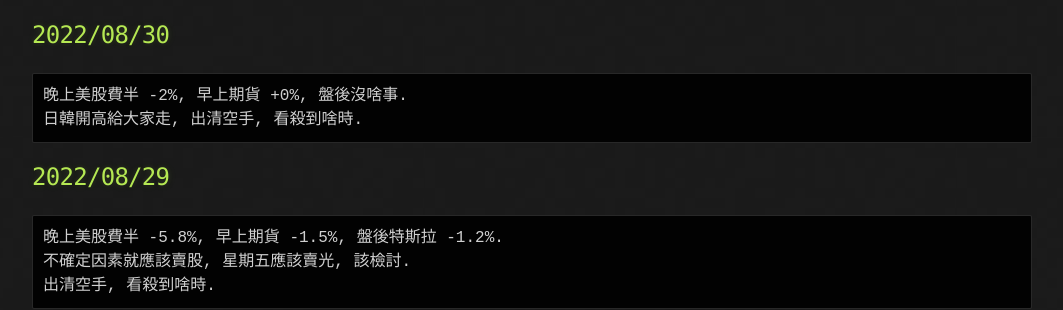
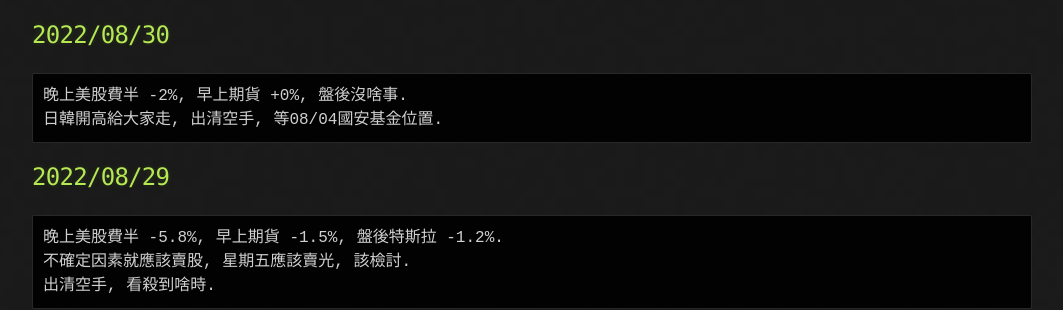
Before and after one commit to lepg5487/Stock_God, a Jekyll site: the page built from index.md, in a window 1280 px wide and 900 px high, scrolled down 754 px. Shown: the part 173-483 px from the top of the window, without its empty margins (108-1171 px from the left). Built offline with Jekyll 4.4.1, drawn with Linux system fonts in a browser that asks for light colours; our own code applies the rules of GitHub Pages for plain Markdown files.

Commit message:
Update index.md

````diff
--- a/index.md
+++ b/index.md
@@ -34,7 +34,7 @@ layout: testlayouts
 ## 2022/08/30
 ```
 晚上美股費半 -2%, 早上期貨 +0%, 盤後沒啥事.
-日韓開高給大家走, 出清空手, 看殺到啥時.
+日韓開高給大家走, 出清空手, 等08/04國安基金位置.
 ```
 
 ## 2022/08/29
````
